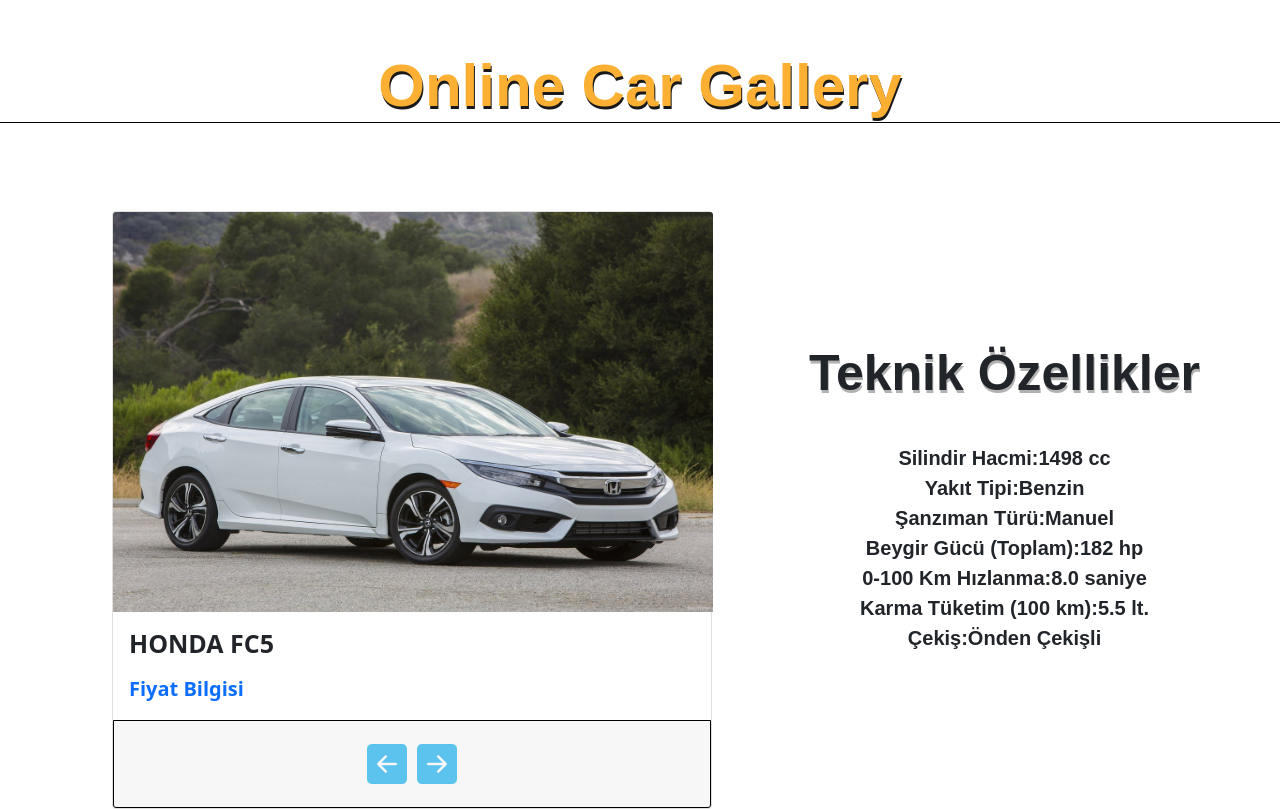
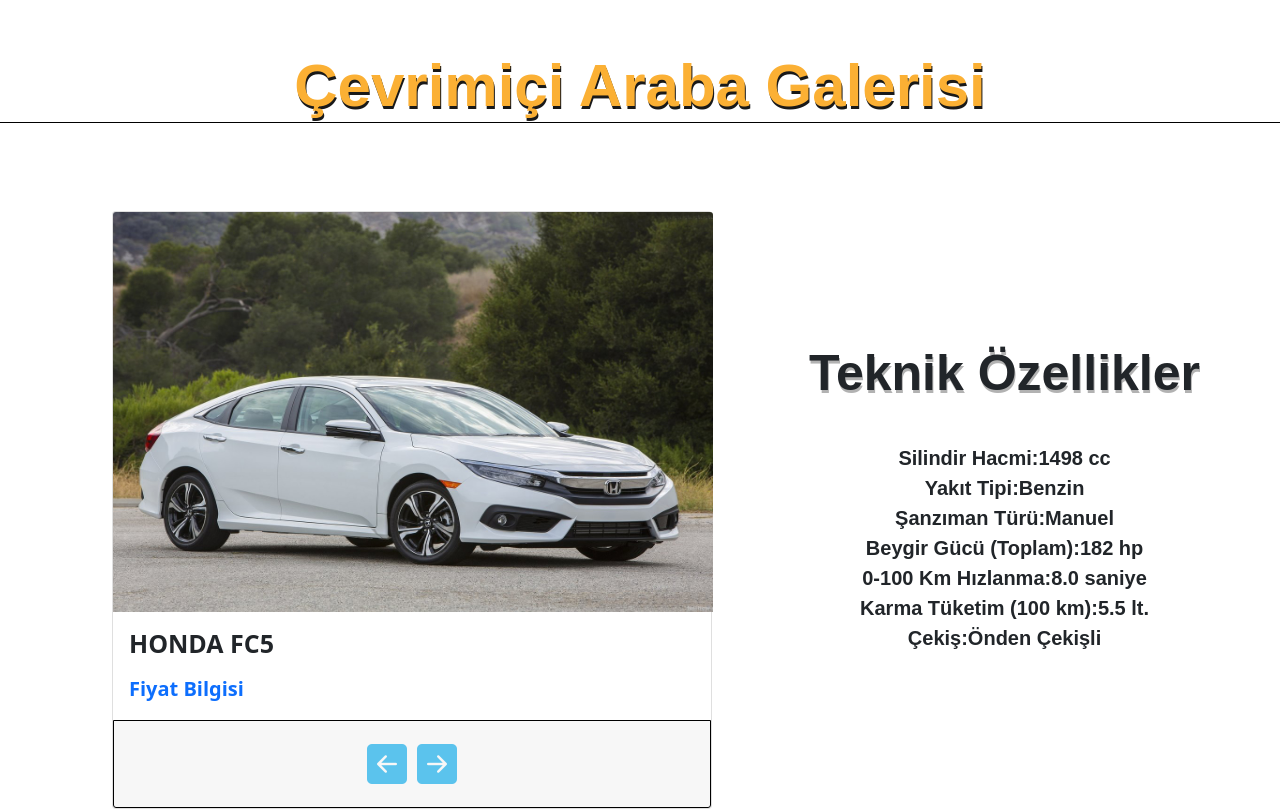
Before and after one commit to erolemre1/slide-car-gallery, a website: page index.html in a window 1280 px wide. Drawn offline with nearby package versions, Linux system fonts and the light colour scheme.

```diff
--- a/index.html
+++ b/index.html
@@ -11,8 +11,8 @@
  <link rel="stylesheet" href="./css/lightbox.css">
 
 
-    <title>online car gallery app</title>
-    <h1>Online Car Gallery</h1>
+    <title>Galeri</title>
+    <h1>Çevrimiçi Araba Galerisi</h1>
   </head>
   <body>
       <div class="all">
```
Also changed, not shown: 1 other file.
